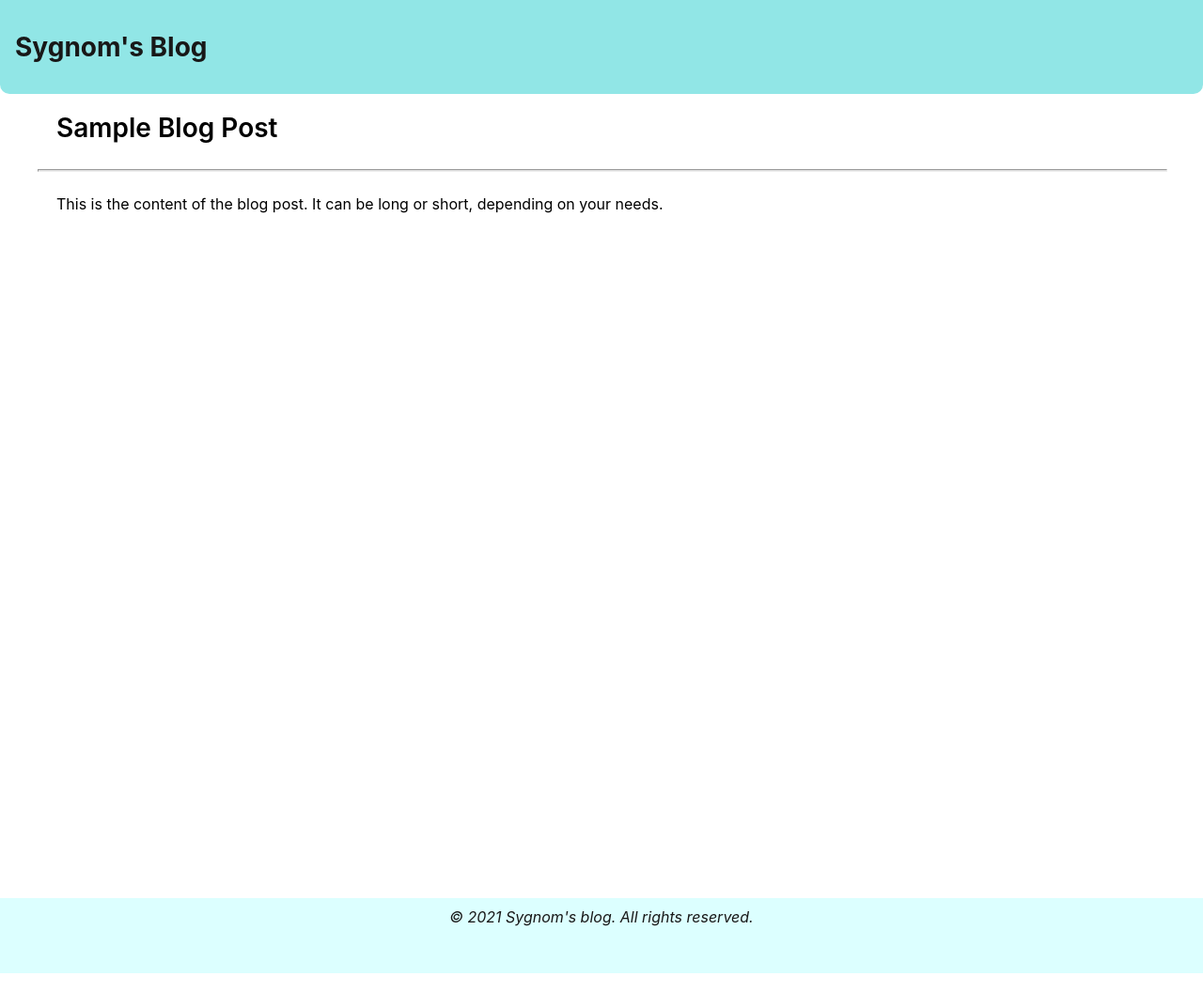
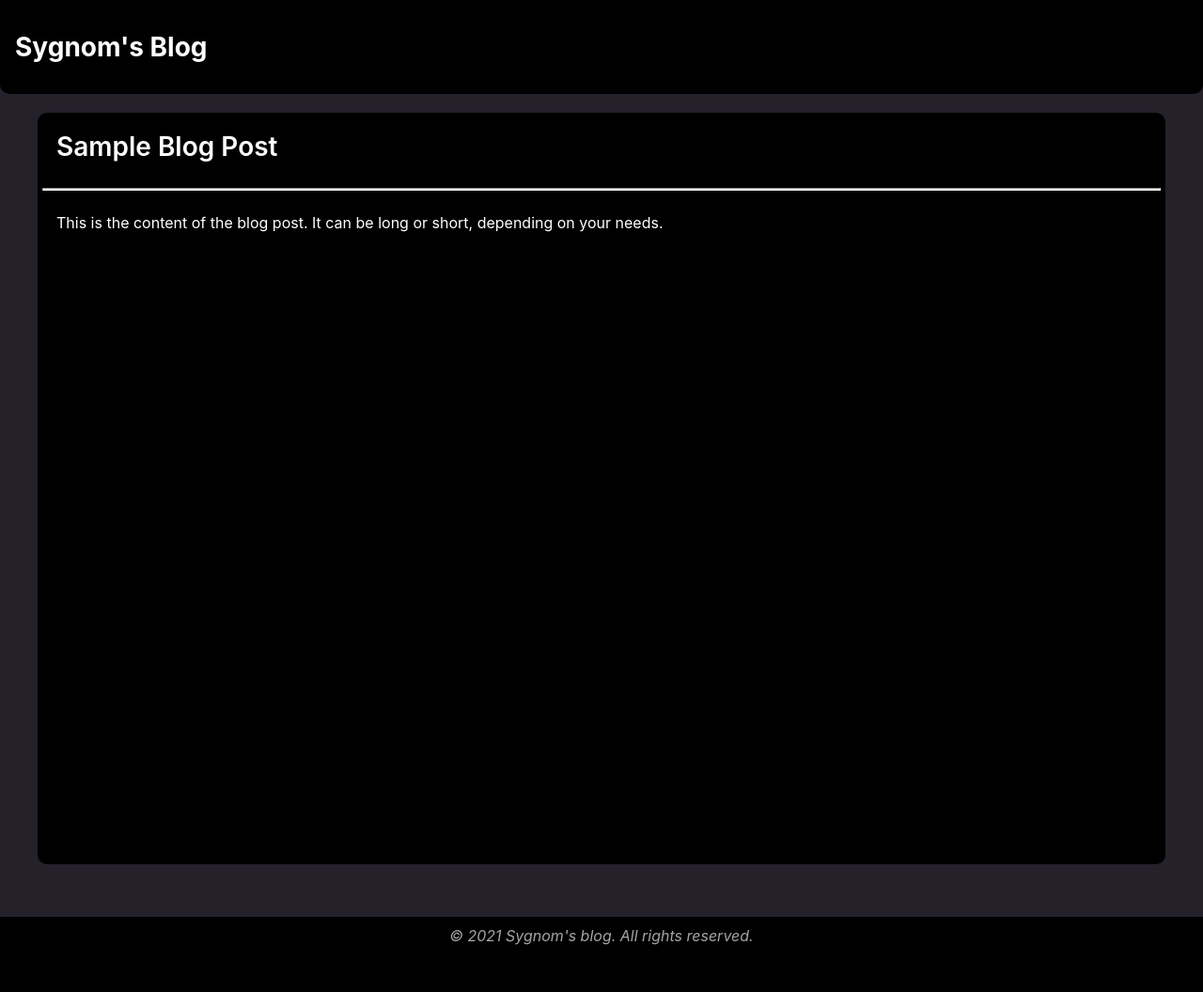
Before and after one commit to Sygnom1215/front-portfolio-24, a React (Create React App) app in the folder my-app/: page / in a window 1280 px wide. Shown: the whole page at 94% size. Built offline with nearby package versions, Linux system fonts and the light colour scheme.

Commit message:
dark-mod

```diff
--- a/my-app/src/App.css
+++ b/my-app/src/App.css
@@ -1,38 +1,3 @@
-.App {
-  text-align: center;
+body {
+  background-color: #24212b; /* 원하는 색상 코드로 변경 */
 }
-
-.App-logo {
-  height: 40vmin;
-  pointer-events: none;
-}
-
-@media (prefers-reduced-motion: no-preference) {
-  .App-logo {
-    animation: App-logo-spin infinite 20s linear;
-  }
-}
-
-.App-header {
-  background-color: #282c34;
-  min-height: 100vh;
-  display: flex;
-  flex-direction: column;
-  align-items: center;
-  justify-content: center;
-  font-size: calc(10px + 2vmin);
-  color: white;
-}
-
-.App-link {
-  color: #61dafb;
-}
-
-@keyframes App-logo-spin {
-  from {
-    transform: rotate(0deg);
-  }
-  to {
-    transform: rotate(360deg);
-  }
-}
--- a/my-app/src/App.js
+++ b/my-app/src/App.js
@@ -1,3 +1,5 @@
+import "./App.css";
+
 import Header from "./components/Layout/Header/Header"
 import Footer from "./components/Layout/Footer/Footer"
 
@@ -13,6 +15,8 @@ function App() {
 
       <div className ="content-card">
         <Content title={blogPost.title} body={blogPost.body}/>
+
+
       </div>
 
       <div>
--- a/my-app/src/components/Content/Content.css
+++ b/my-app/src/components/Content/Content.css
@@ -2,25 +2,29 @@
     display: flex;
     flex-direction: column;
     height: 100vh;
+    background-color: rgb(0, 0, 0);
+    border-radius: 10px;
 }
 
 .content-card {
-    padding: 100px 40px 40px 40px;
+    padding: 120px 40px 40px 40px;
 }
 
 .line {
-    width: 100%;
+    width: 99%;
     height: 1px;
     background-color: #e0e0e0;
 }
 
 .content-title {
+    color: white;
     font-size: 28px;
     font-weight: 600;
     margin-left: 20px;
 }
 
 .content-body {
+    color: white;
     display: flex;
     flex-direction: row;
     justify-content: space-between;
--- a/my-app/src/components/Layout/Footer/Footer.css
+++ b/my-app/src/components/Layout/Footer/Footer.css
@@ -2,15 +2,15 @@ footer {
     height: 80px;
     margin-top: auto;
 
-    background-color: rgb(220, 255, 255);
+    background-color: rgb(0, 0, 0);
 }
 
 #footer-item {
+    color: rgb(165, 165, 165);
     font-size: 16px;
     font-style: italic;
 
     text-align: center;
-    color: #181818;
 
     padding: 10px;
 }
--- a/my-app/src/components/Layout/Header/Header.css
+++ b/my-app/src/components/Layout/Header/Header.css
@@ -3,14 +3,14 @@ header {
     top: 0;
     width: 100%;
     border-radius: 0px 0px 10px 10px;
-    background-color: rgb(145, 230, 230);
+    background-color: rgb(0, 0, 0);
 
     display: flex;
 }
 
 #master-title {
     font-size: 28px;
-    color: #181818;
+    color: #ffffff;
 
     padding: 5px 16px 5px 16px;
 }
--- a/my-app/src/data.js
+++ b/my-app/src/data.js
@@ -3,3 +3,8 @@ export const blogPost = {
     title: "Sample Blog Post",
     body: "This is the content of the blog post. It can be long or short, depending on your needs."
 };
+
+export const blogPost2 = {
+    title: "Sample Blog Post",
+    body: "This is the content of the blog post. It can be long or short, depending on your needs."
+};
```
